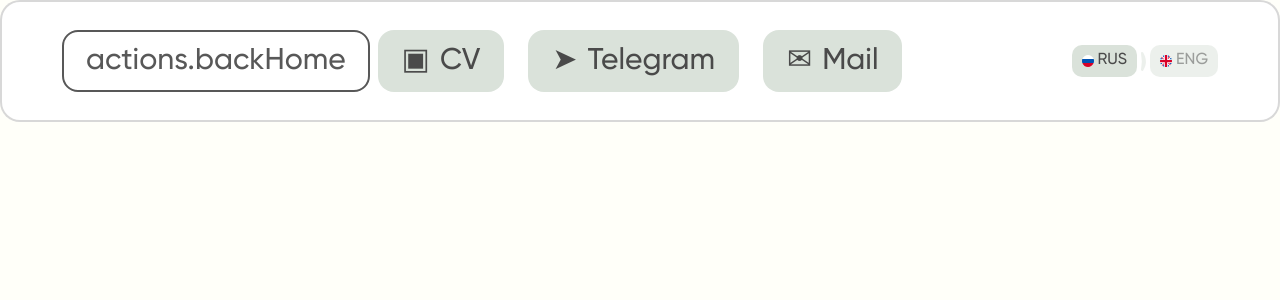
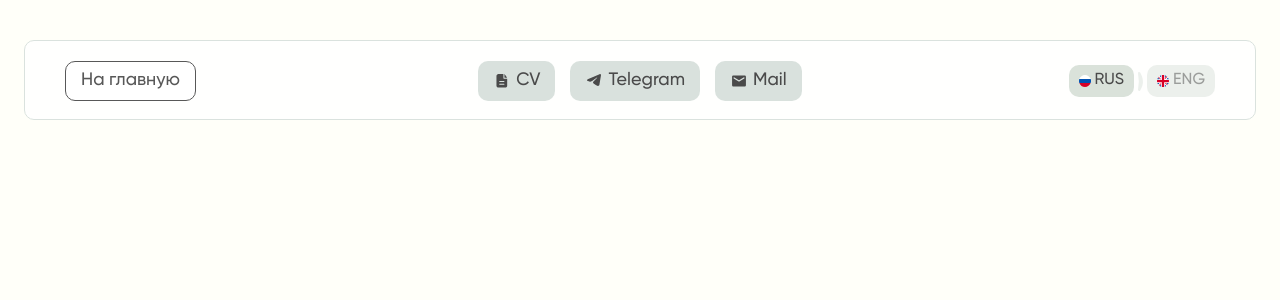
Before and after one commit to kardashevsky/maxim-bobkov-website, a Vue app: page /#/projects/glaspro in a window 1280 px wide. Shown: the top 300 px of the page. Built offline with nearby package versions, Linux system fonts and the light colour scheme.

Commit message:
Update project header layout and navigation

```diff
--- a/src/components/ProjectHeader.vue
+++ b/src/components/ProjectHeader.vue
@@ -3,6 +3,10 @@ import { useI18n } from 'vue-i18n'
 import { RouterLink } from 'vue-router'
 
 import LanguageSwitcher from '@/components/LanguageSwitcher.vue'
+
+import cvIcon from '@/assets/icons/cv.svg'
+import telegramIcon from '@/assets/icons/telegram.svg'
+import mailIcon from '@/assets/icons/mail.svg'
 
 const { t } = useI18n()
 
@@ -11,13 +15,16 @@ const cvUrl = `${import.meta.env.BASE_URL}maxim-bobkov-cv.pdf`
 
 <template>
   <header class="project-header">
-    <RouterLink class="project-header__home" :to="{ name: 'home' }">
-      {{ t('actions.backHome') }}
-    </RouterLink>
+    <div class="project-header__start">
+      <RouterLink class="project-header__home" :to="{ name: 'home' }">
+        {{ t('actions.backHome') }}
+      </RouterLink>
+    </div>
 
-    <nav class="project-header__contacts" :aria-label="t('accessibility.contacts')">
+    <nav class="project-header__center" :aria-label="t('accessibility.contacts')">
       <a class="project-header__contact" :href="cvUrl" target="_blank" rel="noopener noreferrer">
-        <span aria-hidden="true">▣</span>
+        <img class="project-header__contact-icon" :src="cvIcon" alt="" aria-hidden="true" />
+
         {{ t('contacts.cv') }}
       </a>
 
@@ -27,17 +34,21 @@ const cvUrl = `${import.meta.env.BASE_URL}maxim-bobkov-cv.pdf`
         target="_blank"
         rel="noopener noreferrer"
       >
-        <span aria-hidden="true">➤</span>
+        <img class="project-header__contact-icon" :src="telegramIcon" alt="" aria-hidden="true" />
+
         {{ t('contacts.telegram') }}
       </a>
 
       <a class="project-header__contact" href="mailto:maksim.you11@gmail.com">
-        <span aria-hidden="true">✉</span>
+        <img class="project-header__contact-icon" :src="mailIcon" alt="" aria-hidden="true" />
+
         {{ t('contacts.mail') }}
       </a>
     </nav>
 
-    <LanguageSwitcher />
+    <div class="project-header__end">
+      <LanguageSwitcher />
+    </div>
   </header>
 </template>
 
@@ -49,113 +60,135 @@ const cvUrl = `${import.meta.env.BASE_URL}maxim-bobkov-cv.pdf`
   grid-template-columns: 1fr auto 1fr;
   align-items: center;
 
-  width: 100%;
-  min-height: 122px;
-  padding: 28px 60px;
+  width: min(calc(100% - 48px), 1320px);
+  height: 80px;
 
-  background: #ffffff;
-  border: 2px solid rgba(63, 63, 63, 0.2);
-  border-radius: 20px;
+  margin: 40px auto 0;
+  padding: 20px 40px;
+
+  background: rgba(255, 255, 255, 0.8);
+
+  border: 1px solid #dae2de;
+  border-radius: 10px;
+
+  backdrop-filter: blur(10px);
+  -webkit-backdrop-filter: blur(10px);
 }
 
+.project-header__start {
+  display: flex;
+  justify-content: flex-start;
+}
+
+.project-header__center {
+  display: flex;
+  align-items: center;
+  justify-content: center;
+
+  gap: 15px;
+}
+
+.project-header__end {
+  display: flex;
+  justify-content: flex-end;
+}
+
+/* На главную */
+
 .project-header__home {
-  justify-self: start;
-
   display: inline-flex;
   align-items: center;
   justify-content: center;
 
-  min-height: 62px;
-  padding: 10px 22px;
+  height: 40px;
+  padding: 10px 15px;
 
-  border: 2px solid #585858;
-  border-radius: 16px;
+  background: #ffffff;
+
+  border: 1px solid #585858;
+  border-radius: 10px;
 
   color: #585858;
   text-decoration: none;
 
-  font-size: 30px;
+  font-size: 18px;
   font-weight: 500;
   line-height: 110%;
+
+  white-space: nowrap;
 }
 
-.project-header__contacts {
-  display: flex;
-  align-items: center;
-  justify-content: center;
-  gap: 24px;
-}
+/* Контакты */
 
 .project-header__contact {
   display: inline-flex;
   align-items: center;
   justify-content: center;
-  gap: 10px;
 
-  min-height: 62px;
-  padding: 10px 24px;
+  height: 40px;
+  padding: 10px 15px;
+  gap: 5px;
 
-  border-radius: 16px;
+  background: rgba(68, 108, 92, 0.2);
 
-  background: #dae2da;
+  border-radius: 10px;
+
   color: #4a4a4a;
   text-decoration: none;
 
-  font-size: 30px;
+  font-size: 18px;
   font-weight: 500;
   line-height: 110%;
+
+  white-space: nowrap;
 }
 
-.project-header :deep(.language-switcher) {
-  justify-self: end;
+.project-header__contact-icon {
+  width: 18px;
+  height: 18px;
+
+  flex: 0 0 18px;
 }
 
-@media (max-width: 1200px) {
+/* Laptop */
+
+@media (max-width: 1100px) {
   .project-header {
-    grid-template-columns: auto 1fr auto;
-    gap: 24px;
-    padding-inline: 32px;
+    padding-inline: 24px;
   }
 
-  .project-header__contacts {
-    gap: 12px;
+  .project-header__center {
+    gap: 10px;
   }
 
-  .project-header__home,
   .project-header__contact {
-    min-height: 52px;
-    font-size: 22px;
+    padding-inline: 12px;
   }
 }
 
-@media (max-width: 900px) {
+/* Mobile */
+
+@media (max-width: 700px) {
   .project-header {
-    display: flex;
-    flex-wrap: wrap;
-    justify-content: space-between;
+    grid-template-columns: 1fr auto;
+
+    width: calc(100% - 32px);
+    height: auto;
+    min-height: 64px;
+
+    margin-top: 16px;
+    padding: 12px 16px;
   }
 
-  .project-header__contacts {
-    order: 3;
-    width: 100%;
-  }
-}
-
-@media (max-width: 768px) {
-  .project-header {
-    padding: 20px;
-    border-radius: 16px;
-  }
-
-  .project-header__contacts {
+  .project-header__center {
     display: none;
   }
 
   .project-header__home {
-    min-height: 44px;
-    padding-inline: 16px;
-    border-radius: 12px;
-    font-size: 18px;
+    height: 36px;
+    padding: 8px 12px;
+
+    font-size: 16px;
   }
 }
 </style>
--- a/src/i18n/locales/en.ts
+++ b/src/i18n/locales/en.ts
@@ -17,6 +17,7 @@ export default {
   actions: {
     openCase: 'View case',
     scrollTop: 'Back to top',
+    backHome: 'Homepage',
   },
 
   accessibility: {
--- a/src/i18n/locales/ru.ts
+++ b/src/i18n/locales/ru.ts
@@ -17,6 +17,7 @@ export default {
   actions: {
     openCase: 'Открыть кейс',
     scrollTop: 'Наверх',
+    backHome: 'На главную',
   },
 
   accessibility: {
```
